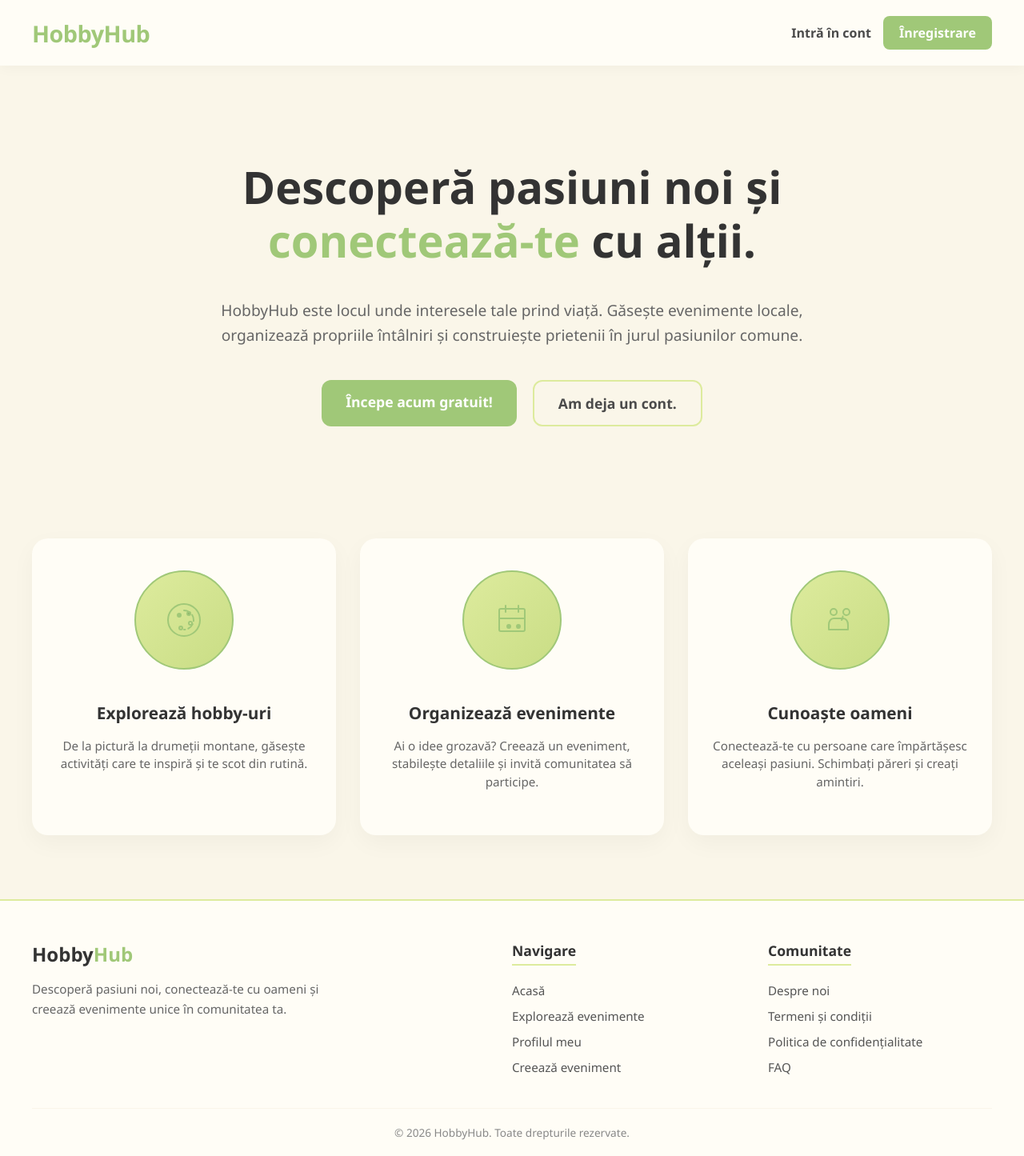
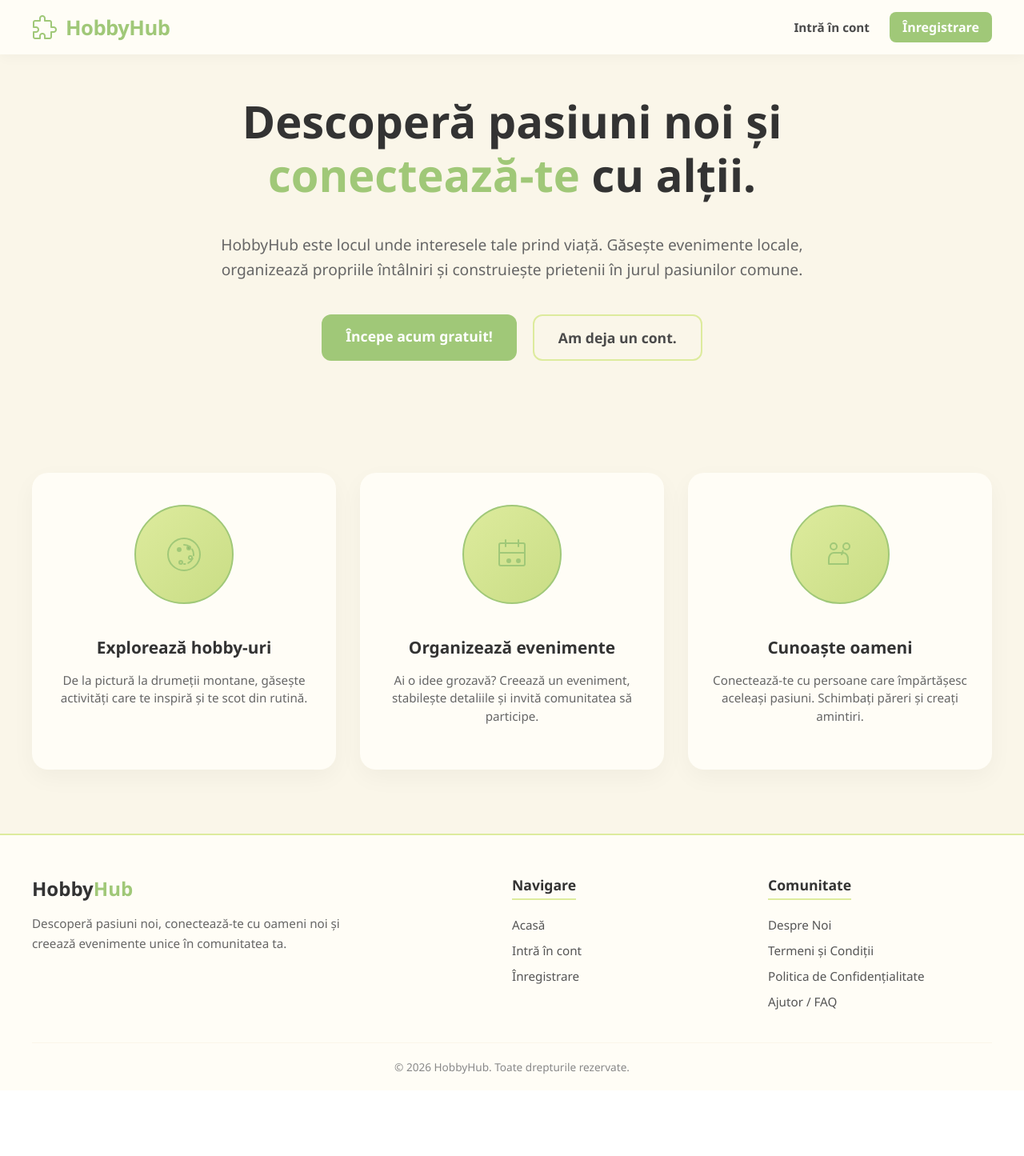
Before and after one commit to marianatoea4/HobbyHub, a React (Vite) app in the folder frontend/: page / in a window 1280 px wide. Shown: the whole page at 80% size. After the commit the page ends 1363 px from the top, so only its background shows below. Built offline with nearby package versions, Linux system fonts and the light colour scheme.

Commit message:
Fixed navbar & footer

```diff
--- a/frontend/src/components/Footer.tsx
+++ b/frontend/src/components/Footer.tsx
@@ -1,28 +1,42 @@
-import React from "react";
+import { useState, useEffect } from "react";
 import { Link } from "react-router-dom";
 import "./Footer.css";
 
 export default function Footer() {
   const currentYear = new Date().getFullYear();
+  const [isLoggedIn, setIsLoggedIn] = useState(false);
+
+  useEffect(() => {
+    // verificam daca exista un utilizator logat in localStorage
+    const userStr = localStorage.getItem("user");
+    if (userStr) {
+      setIsLoggedIn(true);
+    } else {
+      setIsLoggedIn(false);
+    }
+  }, []);
 
   return (
     <footer className="footer-container">
       <div className="footer-content">
-        {/* Coloana 1: branding & descriere */}
+        {/* Coloana 1: Branding & Descriere */}
         <div className="footer-section footer-about">
           <h3 className="footer-logo">
             Hobby<span className="highlight">Hub</span>
           </h3>
           <p>
-            Descoperă pasiuni noi, conectează-te cu oameni și creează evenimente
-            unice în comunitatea ta.
+            Descoperă pasiuni noi, conectează-te cu oameni noi și creează
+            evenimente unice în comunitatea ta.
           </p>
         </div>
 
-        {/* Coloana 2: Navigare rapida */}
+        {/* Coloana 2: Navigare  */}
         <div className="footer-section footer-links">
           <h4>Navigare</h4>
           <ul>
+            {isLoggedIn ? (
+              <>
+                {/* Linkuri pentru utilizatori logati */}
                 <li>
                   <Link to="/dashboard">Acasă</Link>
                 </li>
@@ -35,24 +49,39 @@ export default function Footer() {
                 <li>
                   <Link to="/create-event">Creează eveniment</Link>
                 </li>
+              </>
+            ) : (
+              <>
+                {/* Linkuri pentru vizitatori (neconectati) */}
+                <li>
+                  <Link to="/">Acasă</Link>
+                </li>
+                <li>
+                  <Link to="/login">Intră în cont</Link>
+                </li>
+                <li>
+                  <Link to="/signup">Înregistrare</Link>
+                </li>
+              </>
+            )}
           </ul>
         </div>
 
-        {/* Coloana 3: Comunitate & Legal */}
+        {/* Coloana 3: Comunitate & Legal (Vizibilă pentru toți) */}
         <div className="footer-section footer-links">
           <h4>Comunitate</h4>
           <ul>
             <li>
-              <Link to="/despre-noi">Despre noi</Link>
+              <Link to="/despre-noi">Despre Noi</Link>
             </li>
             <li>
-              <Link to="/termeni">Termeni și condiții</Link>
+              <Link to="/termeni">Termeni și Condiții</Link>
             </li>
             <li>
-              <Link to="/confidentialitate">Politica de confidențialitate</Link>
+              <Link to="/confidentialitate">Politica de Confidențialitate</Link>
             </li>
             <li>
-              <Link to="/faq">FAQ</Link>
+              <Link to="/faq">Ajutor / FAQ</Link>
             </li>
           </ul>
         </div>
--- a/frontend/src/components/Navbar.tsx
+++ b/frontend/src/components/Navbar.tsx
@@ -6,7 +6,10 @@ export default function Navbar() {
   const navigate = useNavigate();
   const [unreadCount, setUnreadCount] = useState(0);
 
-  // Preluam ID-ul utilizatorului curent
+  // stare noua pentru a sti daca afisam meniul de vizitator sau de utilizator
+  const [isLoggedIn, setIsLoggedIn] = useState(false);
+
+  // preluam ID-ul utilizatorului curent
   const getCurrentUserId = (): number | null => {
     const userStr = localStorage.getItem("user");
     if (!userStr) return null;
@@ -17,14 +20,11 @@ export default function Navbar() {
     }
   };
 
-  // Verificam mesajele necitite
-  const fetchUnreadCount = async () => {
-    const userId = getCurrentUserId();
-    if (!userId) return;
-
+  // verificam mesajele necitite (modificata sa primeasca ID-ul ca parametru)
+  const fetchUnreadCount = async (userId: number) => {
     try {
       const response = await fetch(
-        `http://localhost:8080/api/messages/unread?userId=${userId}`
+        `http://localhost:8080/api/messages/unread?userId=${userId}`,
       );
       if (response.ok) {
         const data = await response.json();
@@ -36,20 +36,31 @@ export default function Navbar() {
   };
 
   useEffect(() => {
-    fetchUnreadCount();
-    // Polling la fiecare 5 secunde
-    const interval = setInterval(fetchUnreadCount, 5000);
+    const userId = getCurrentUserId();
+
+    // verificam daca avem utilizator logat
+    if (userId) {
+      setIsLoggedIn(true);
+      fetchUnreadCount(userId);
+
+      // polling la fiecare 5 secunde doar daca e logat
+      const interval = setInterval(() => fetchUnreadCount(userId), 5000);
       return () => clearInterval(interval);
+    } else {
+      setIsLoggedIn(false);
+    }
   }, []);
 
   const handleLogout = () => {
     localStorage.removeItem("user");
+    setIsLoggedIn(false);
     navigate("/");
   };
 
   return (
     <nav className="navbar-container">
-      <Link to="/dashboard" className="navbar-logo">
+      {/* Daca e logat, logo-ul duce la Dashboard. Daaă nu, duce la Landing Page (Acasa) */}
+      <Link to={isLoggedIn ? "/dashboard" : "/"} className="navbar-logo">
         <img
           src="/favicon4.png"
           alt="HobbyHub Logo"
@@ -59,6 +70,10 @@ export default function Navbar() {
       </Link>
 
       <div className="navbar-links">
+        {/* AICI ESTE MAGIA: Randam conditional in functie de isLoggedIn */}
+        {isLoggedIn ? (
+          <>
+            {/* MENIUL PENTRU UTILIZATOR CONECTAT */}
             <Link to="/dashboard" className="nav-item">
               Acasă
             </Link>
@@ -83,6 +98,18 @@ export default function Navbar() {
                 Ieși
               </button>
             </div>
+          </>
+        ) : (
+          <>
+            {/* MENIUL PENTRU VIZITATOR (ca pe Landing Page) */}
+            <Link to="/login" className="nav-item">
+              Intră în cont
+            </Link>
+            <Link to="/signup" className="nav-btn-create">
+              Înregistrare
+            </Link>
+          </>
+        )}
       </div>
     </nav>
   );
--- a/frontend/src/pages/LandingPage.tsx
+++ b/frontend/src/pages/LandingPage.tsx
@@ -1,6 +1,7 @@
 import { Link } from "react-router-dom";
 import "./LandingPage.css";
 import Footer from "../components/Footer";
+import Navbar from "../components/Navbar";
 
 function PaletteIcon() {
   return (
@@ -69,19 +70,7 @@ export default function LandingPage() {
   return (
     <div className="landing-container">
       {/* bara de navigare */}
-      <nav className="landing-navbar">
-        <Link to="/" className="logo">
-          HobbyHub
-        </Link>
-        <div className="nav-links">
-          <Link to="/login" className="nav-link-login">
-            Intră în cont
-          </Link>
-          <Link to="/signup" className="nav-btn-signup">
-            Înregistrare
-          </Link>
-        </div>
-      </nav>
+      <Navbar />
 
       {/* sectiunea principala */}
       <header className="hero-section">
```
Lines whose indentation alone changed are shown as unchanged.
